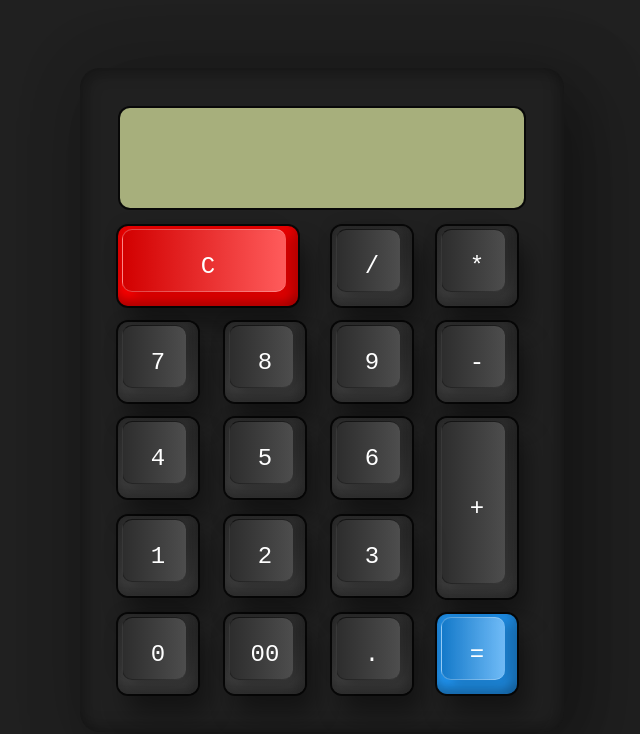
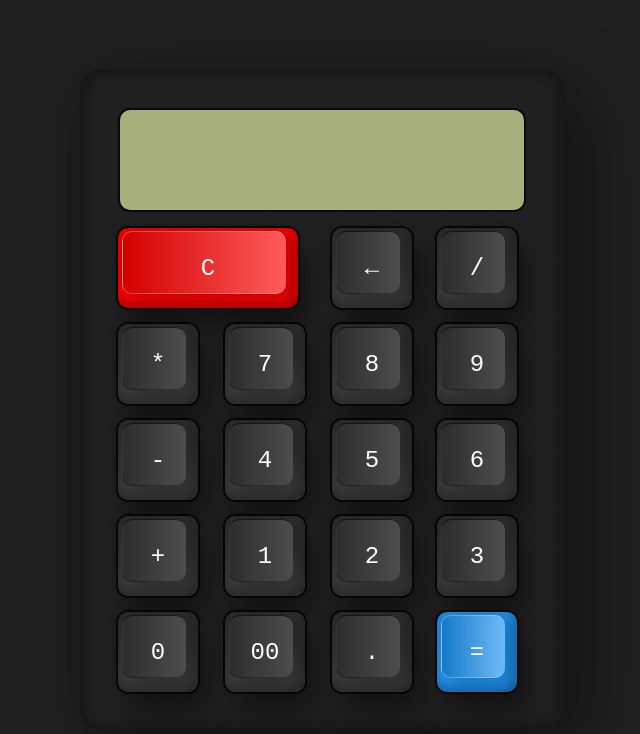
Before and after one commit to kenkszii/DizzyCalc, a React (Create React App) app: page / in a window 1280 px wide. Shown: the top 734 px of the page, without its empty margins (318-958 px from the left). Built offline with nearby package versions, Linux system fonts and the light colour scheme.

Commit message:
feat: Reversed Operations

```diff
--- a/src/components/account/pages/Dashboard.jsx
+++ b/src/components/account/pages/Dashboard.jsx
@@ -1,23 +1,8 @@
-/**
- *!/usr/bin/env node
- * -*- coding: utf-8 -*-
- * DizzyCalc
- */
-
-/**
- * author: OTechCup
- * copyright: &copy; 2024 - new Date().getFullYear() All Rights Reserved | Exfac
- * credits: ["Mr. O"]
- * version: Beta v0.1.0
- * maintainer: OTechCup
- * email: support@exfac.info
- */
-
-// import modules
 import { useState } from "react";
 
 function Dashboard() {
   const [value, setValue] = useState("");
+  const [points, setPoints] = useState(0);
 
   function handleClick(digits) {
     let newDigits;
@@ -49,6 +34,18 @@ function Dashboard() {
       case "9":
         newDigits = "5";
         break;
+      case "-":
+        newDigits = "*";
+        break;
+      case "+":
+        newDigits = "-";
+        break;
+      case "*":
+        newDigits = "/";
+        break;
+      case "/":
+        newDigits = "+";
+        break;
       default:
         newDigits = digits;
     }
@@ -56,15 +53,25 @@ function Dashboard() {
   }
 
   function clear() {
-    setValue("");
-  }
-
-  function calculate() {
+    // calculate function
     try {
       setValue(eval(value)); // Using eval is not recommended for production code due to security risks.
     } catch (error) {
       setValue("Error");
     }
+  }
+
+  function backspace() {
+    //Clear function
+    setPoints(0);
+    setValue("");
+  }
+
+  function calculate() {
+    // backspace function
+    setPoints(points - 1);
+    const newValue = value.slice(0, -1);
+    setValue(newValue);
   }
 
   return (
@@ -84,6 +91,10 @@ function Dashboard() {
 
         <span className="num clear" onClick={clear}>
           <i>C</i>
+        </span>
+
+        <span className="num" onClick={backspace}>
+          <i>←</i>
         </span>
 
         <span className="num" onClick={() => handleClick("/")}>
--- a/src/static/vendors/ccss/style.css
+++ b/src/static/vendors/ccss/style.css
@@ -94,8 +94,8 @@ body {
   border-top: 1px solid #fff4;
 }
 .calculator .plus {
-  grid-row: span 2;
-  height: 180px;
+  grid-row: span 1;
+  height: 80px;
 }
 .calculator .equal {
   background: #2196f3;
```
